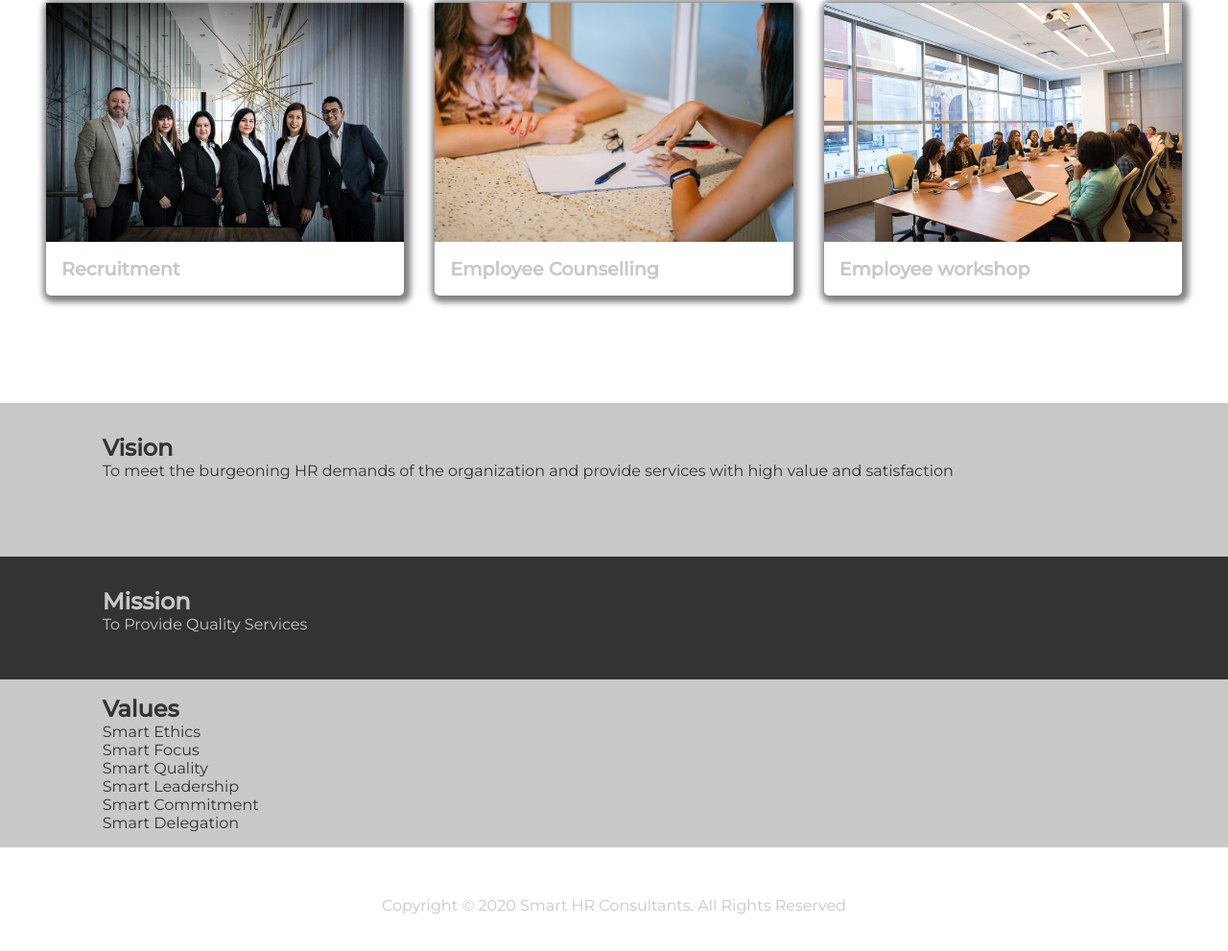
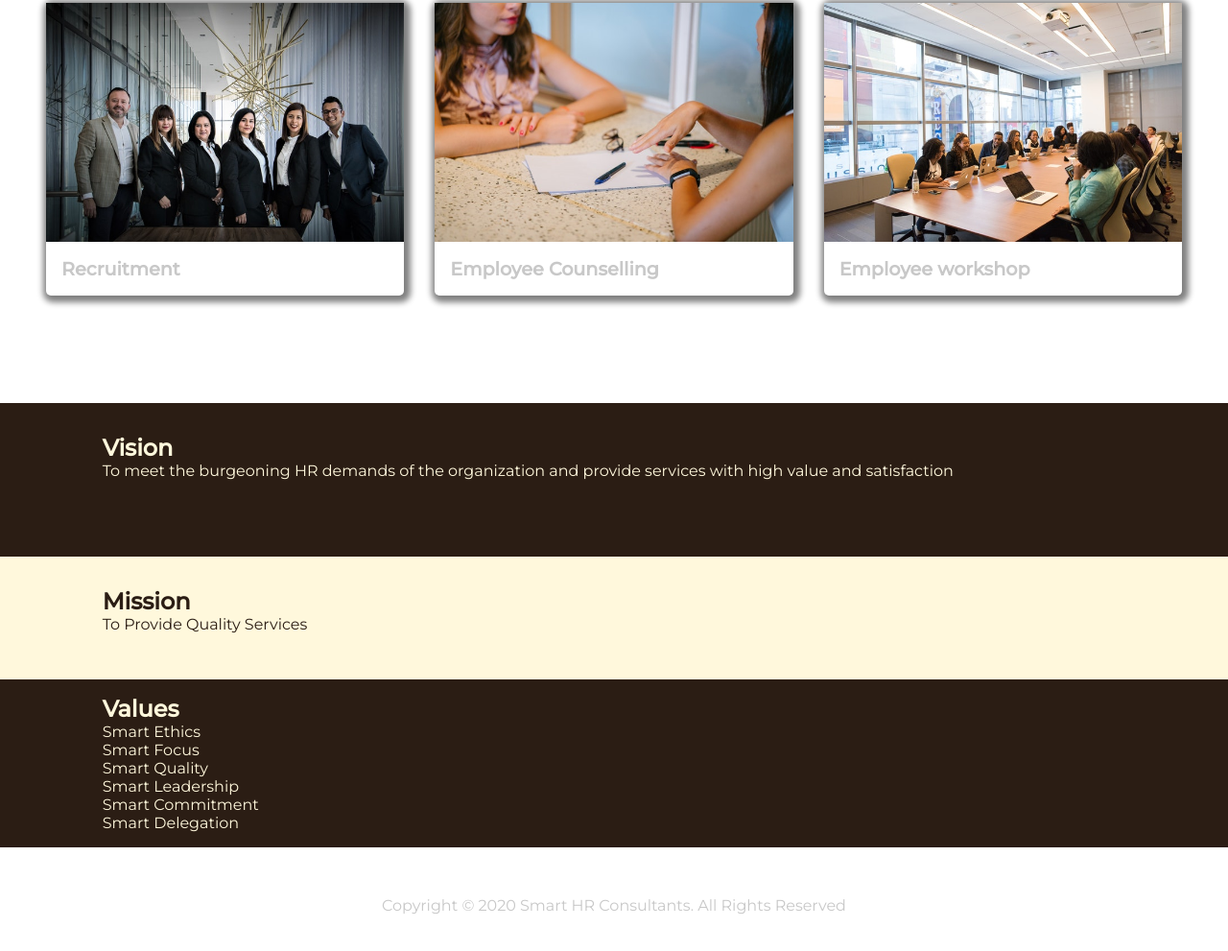
Before and after one commit to vikramaroskar/smarthrsolutionswhite, a plain HTML site: page index.html in a window 1280 px wide. Shown: the part 813-1804 px from the top of the page at 96% size. Drawn offline with Linux system fonts and the light colour scheme.

Commit message:
brown colours'

```diff
--- a/style.css
+++ b/style.css
@@ -5,8 +5,8 @@
   --orange-lite: rgb(250, 250, 250, 0.9);
   --grey-color: rgb(225, 225, 225, 1);
   --white-color: #333333;
-  --brown-dark:;
-  --brown-light:
+  --brown-dark: #2b1d14;
+  --brown-light: #FFF8DC;
 }
 
 * {
@@ -212,7 +212,7 @@ nav {
 }
 
 .vision-section {
-  background-color: var(--orange-color);
+  background-color: var(--brown-dark);
   display: grid;
   padding-top: 2rem;
   margin-top: 4rem;
@@ -220,27 +220,27 @@ nav {
   grid-template-columns: repeat(12, 1fr);
   border: 1px;
   grid-auto-rows: minmax(6rem, auto);
-  color: var(--white-color);
+  color: var(--brown-light);
 }
 
 .mission-section {
-  background-color: var(--white-color);
+  background-color: var(--brown-light);
   display: grid;
   padding-top: 2rem;
   grid-template-columns: repeat(12, 1fr);
   border: 1px;
   grid-auto-rows: minmax(6rem, auto);
-  color: var(--orange-color);
+  color: var(--brown-dark);
 }
 
 .values-section {
-  background-color: var(--orange-color);
+  background-color: var(--brown-dark);
   display: grid;
   padding: 1rem 0 1rem 0;
   grid-template-columns: repeat(12, 1fr);
   border: 1px;
   grid-auto-rows: minmax(6rem, auto);
-  color: var(--white-color);
+  color: var(--brown-light);
 }
 
 .vision,
```
